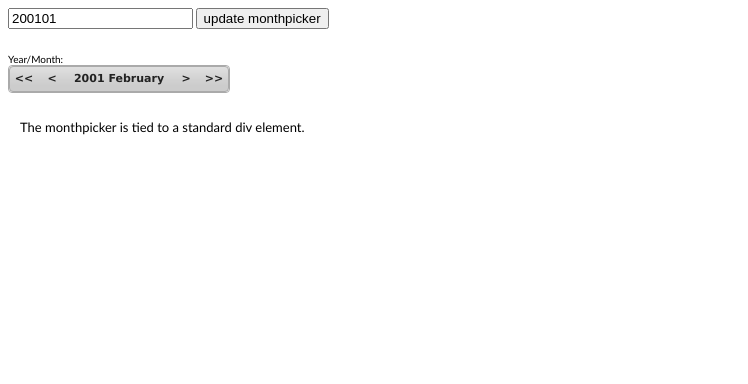
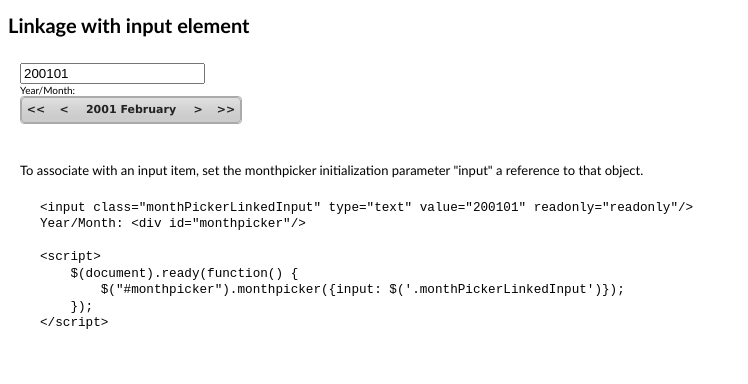
Before and after one commit to sogoltsov/jquery.monthpicker, a website: page demos/input.html in a window 1280 px wide. Shown: the whole page, without its empty margins (0-748 px from the left). Drawn offline with Linux system fonts and the light colour scheme.

Commit message:
demos updates

```diff
--- a/demos/input.html
+++ b/demos/input.html
@@ -11,28 +11,41 @@
     <script src="../libs/jquery-ui/js/jquery-ui-1.8.20.custom.min.js"></script>
     <script src="../src/jquery.monthpicker.js"></script>
     <script>
-        $(function() {
+        $(document).ready(function() {
             $("#monthpicker").monthpicker({input: $('.monthPickerLinkedInput')});
         });
     </script>
 </head>
 <body>
 
-<form id="demoForm">
-    <input class="monthPickerLinkedInput" type="text" value="200101"/>
-    <button id="syncButton" onclick="$('#monthpicker').monthpicker('update'); return false;">update monthpicker</button>
-</form>
+<h1>Linkage with <span>input</span> element</h1>
 
 <div class="demo">
+    <form id="demoForm">
+        <input class="monthPickerLinkedInput" type="text" value="200101" readonly="readonly"/>
+        <!--
+            <button id="syncButton" onclick="$('#monthpicker').monthpicker('update'); return false;">update monthpicker</button>
+        -->
+    </form>
 
-</div><!-- End demo -->
-
-Year/Month: <div id="monthpicker"></div>
+    Year/Month: <div id="monthpicker"></div>
+</div>
 
 
 <div class="demo-description">
-    <p>The monthpicker is tied to a standard div element.</p>
-</div><!-- End demo-description -->
+    <p>To associate with an input item, set the monthpicker initialization parameter "input" a reference to that object.</p>
+    <pre>
+&lt;input class="monthPickerLinkedInput" type="text" value="200101" readonly="readonly"/&gt;
+Year/Month: &lt;div id="monthpicker"/&gt;
+
+&lt;script&gt;
+    $(document).ready(function() {
+        $("#monthpicker").monthpicker({input: $('.monthPickerLinkedInput')});
+    });
+&lt;/script&gt;
+    </pre>
+
+</div>
 
 </body>
 </html>
```
Also changed, not shown: demos/default.html (+13 -9 lines), demos/theming.html (+22 -11 lines), README.md.
